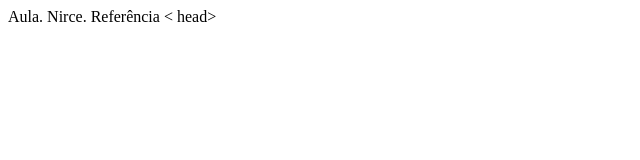
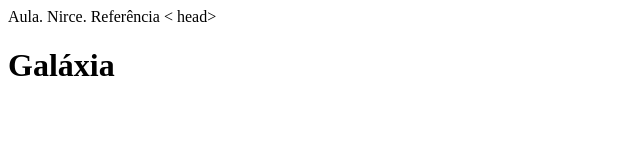
Before and after one commit to nirceoliveira/nirceoliveira.github.io, a plain HTML site: page index.html in a window 1280 px wide. Shown: the whole page, without its empty margins (0-640 px from the left). Drawn offline with Linux system fonts and the light colour scheme.

Commit message:
enviei mensagem

```diff
--- a/index.html
+++ b/index.html
@@ -3,3 +3,8 @@ Referência
 <!DOCTYPEhtml>
 <html>
   < head>
+  <title> galáxia </title>
+  <Meta charset="utf-8">
+  </head>
+  </head>
+  <h1> Galáxia </h1>
```
